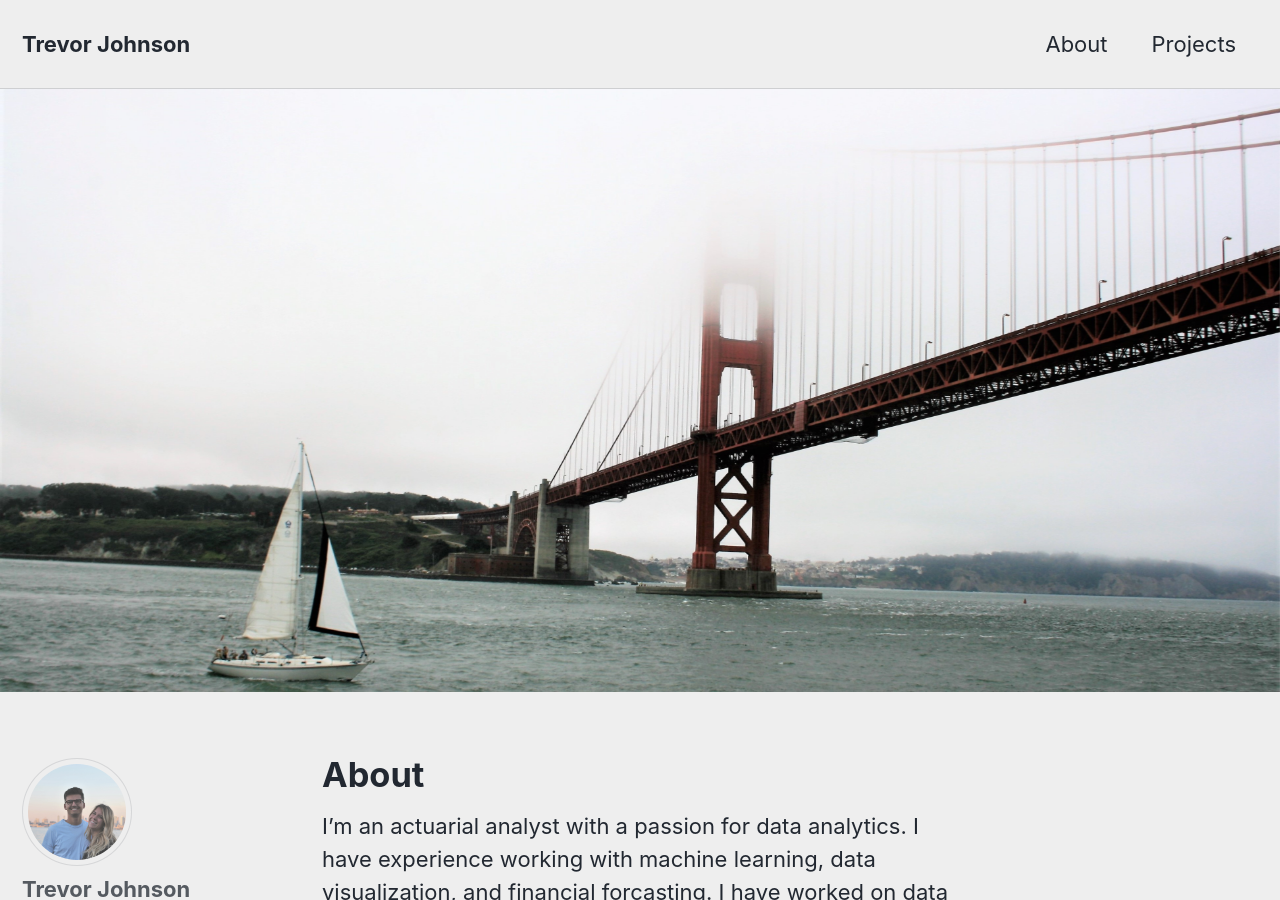
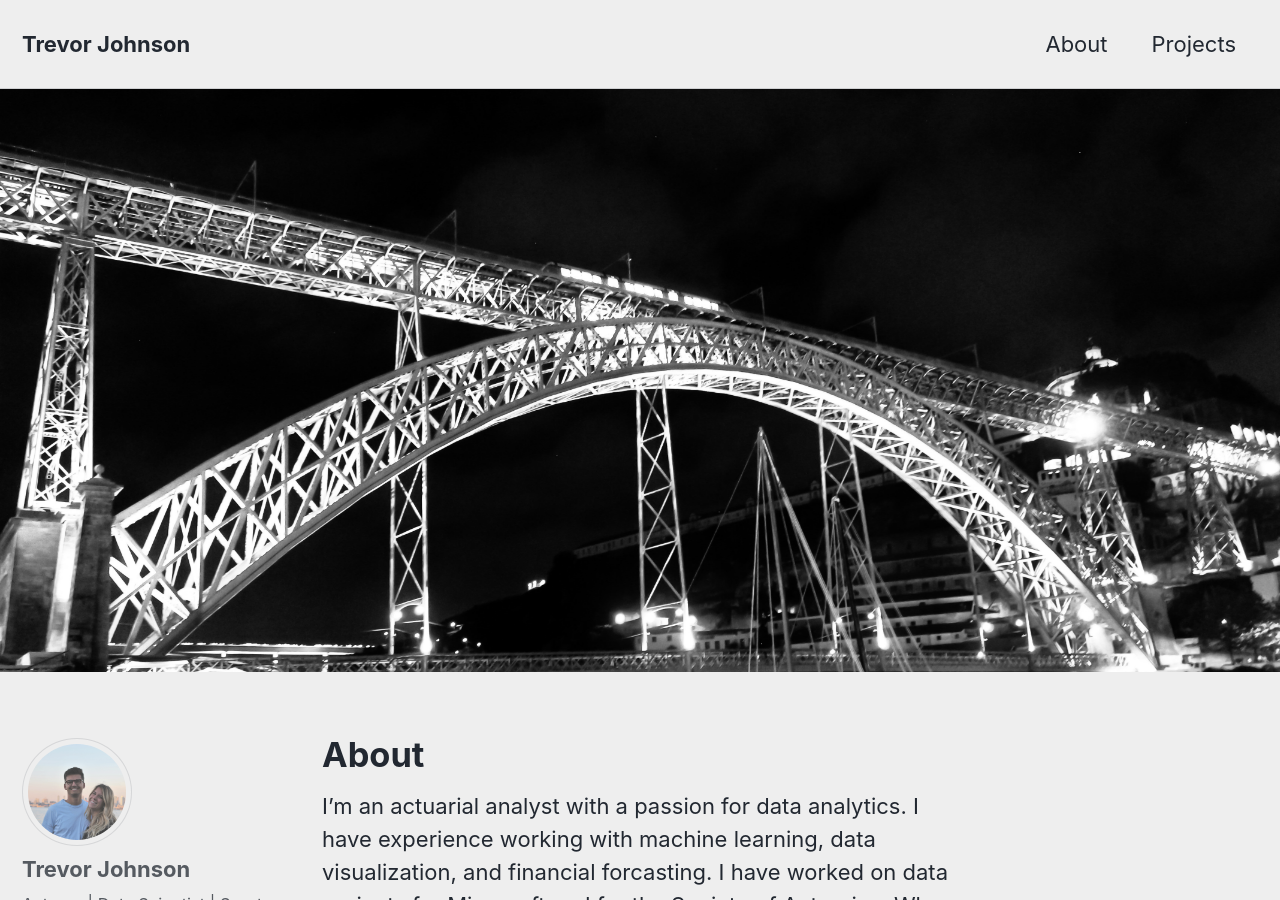
Before and after one commit to trevor-johnson/tpjohnson.github.io, a Jekyll site: the page built from _pages/about.md, in a window 1280 px wide and 900 px high. Built offline with Jekyll 4.4.1, drawn with Linux system fonts in a browser that asks for light colours; cached includes are drawn as plain includes; nearby versions of some CDN libraries.

Commit message:
new push 4

```diff
--- a/_pages/about.md
+++ b/_pages/about.md
@@ -2,7 +2,7 @@
 title: "About"
 permalink: /about/
 header:
-    image: "/images/sfBridge_small.jpg"
+    image: "/images/ponteLuis.jpg"
 ---
 
 
```
Also changed, not shown: images/ponteLuis.jpg (added).
